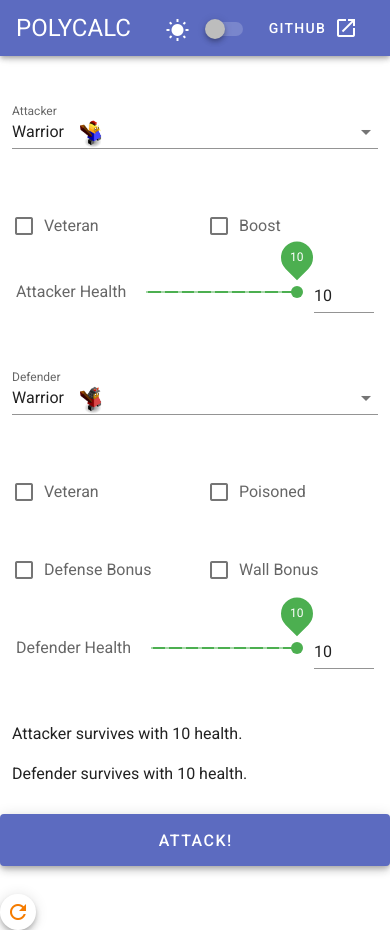
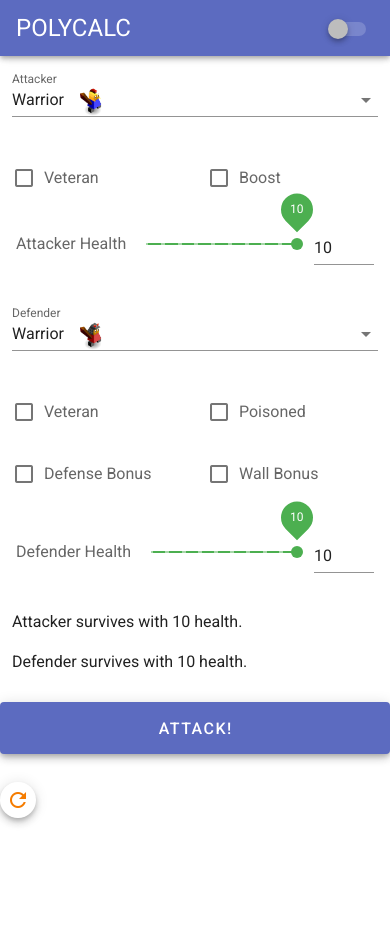
Before and after one commit to danhogan/polycalc, a Vue app: page /#/ in a window 390 px wide. After the commit the page ends 844 px from the top, so only its background shows below. Built offline with nearby package versions, Linux system fonts and the light colour scheme.

Commit message:
Some half-hearted attempt at making things better for mobile

```diff
--- a/package.json
+++ b/package.json
@@ -1,5 +1,5 @@
 {
-  "name": "polycalc",
+  "name": "topescalc",
   "version": "0.1.0",
   "private": true,
   "scripts": {
--- a/src/App.vue
+++ b/src/App.vue
@@ -16,7 +16,7 @@
                 <v-icon v-if="!$vuetify.theme.dark">mdi-white-balance-sunny</v-icon>
             </div>
             <v-switch class="dark-light-switch" v-model="$vuetify.theme.dark" color="secondary"></v-switch>
-            <v-btn href="https://github.com/danhogan/polycalc" target="_blank" text>
+            <v-btn class="github-link" href="https://github.com/danhogan/polycalc" target="_blank" text>
                 <span class="mr-2">Github</span>
                 <v-icon>mdi-open-in-new</v-icon>
             </v-btn>
@@ -57,8 +57,18 @@
         padding-top: 1.5em;
     }
 
+    #app .col {
+        padding-top: 0;
+    }
+
     .dark-light-icon {
         margin-right: 1em;
         padding-top: 0.25em;
     }
+
+    @media only screen and (max-width: 600px) {
+        .github-link, .dark-light-icon {
+            display: none;
+        }
+    }
 </style>
--- a/src/views/Home.vue
+++ b/src/views/Home.vue
@@ -243,7 +243,7 @@
 <style lang="scss" scoped>
     .home {
         max-width: 800px;
-    margin: 2em auto 0 auto;
+        margin: 0 auto;
     }
 
     .bonusContainer {
@@ -257,4 +257,14 @@
     .refresh {
         margin-top: 2em;
     }
+
+    @media only screen and (max-width: 600px) {
+        .v-card__text {
+            padding-bottom: 0;
+        }
+
+        .v-input--selection-controls {
+            margin-top: 0;
+        }
+    }
 </style>
```
Also changed, not shown: 1 other file (tests, documents, lock files or other folders). Lines whose indentation alone changed are shown as unchanged.
